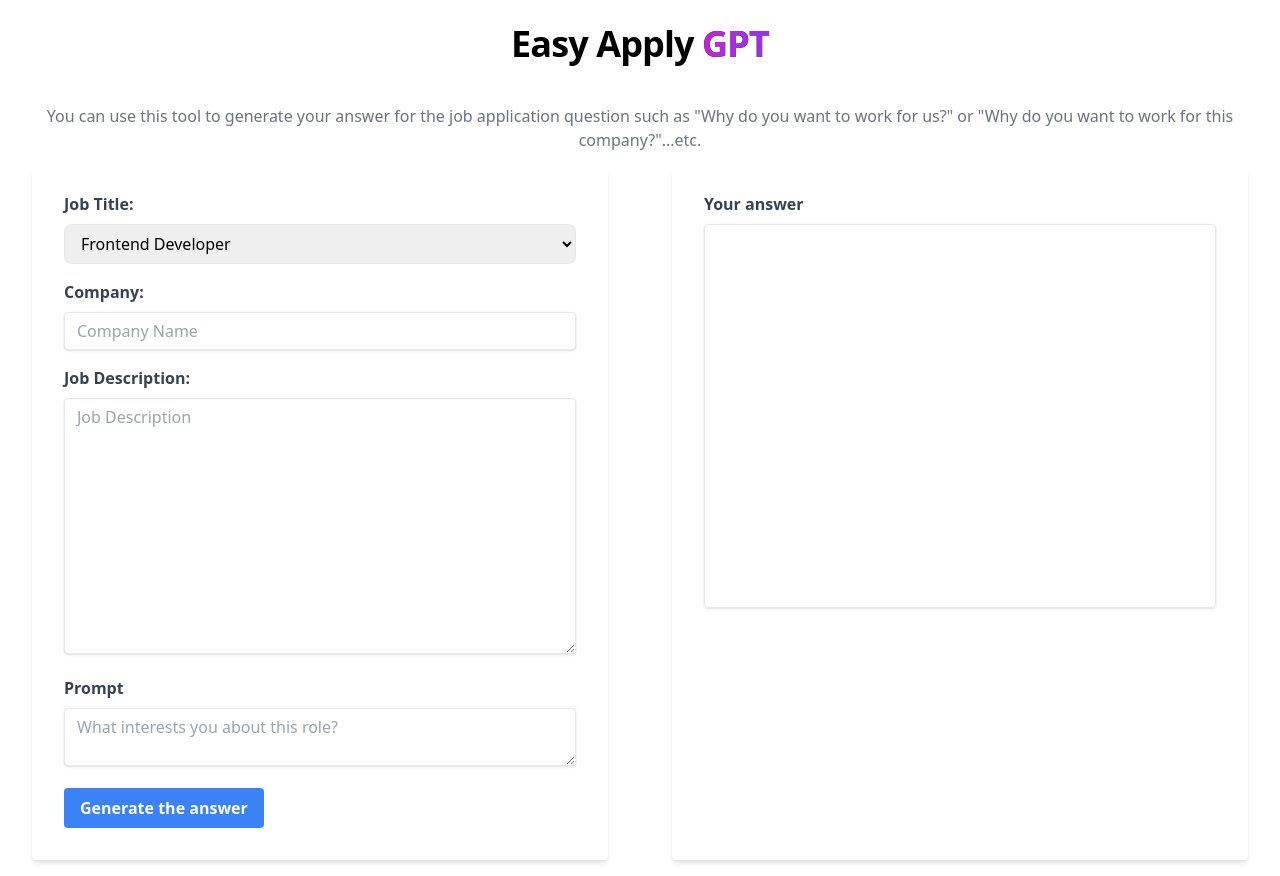
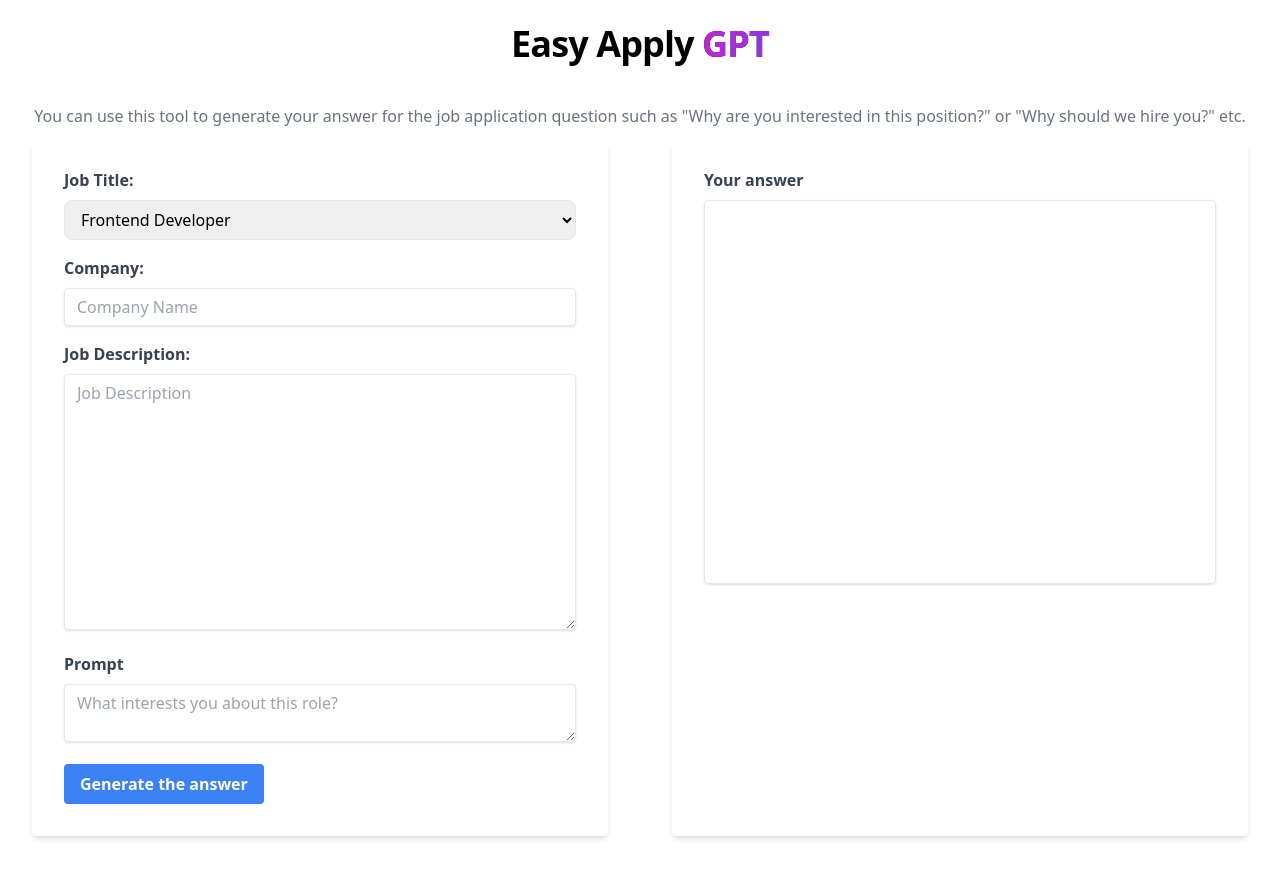
Before and after one commit to davidyen-888/easyapply-gpt, a Next.js app: page / in a window 1280 px wide. After the commit the page ends 852 px from the top, so only its background shows below. Built offline with nearby package versions, Linux system fonts and the light colour scheme; no server answers.

Commit message:
Add README and word update

```diff
--- a/src/pages/index.tsx
+++ b/src/pages/index.tsx
@@ -114,8 +114,8 @@ export default function Home({ apiKey }: { apiKey: string }) {
         </div>
         <h3 className="text-center text-gray-500 mb-4 mx-auto">
           You can use this tool to generate your answer for the job application
-          question such as "Why do you want to work for us?" or "Why do you want
-          to work for this company?"...etc.
+          question such as "Why are you interested in this position?" or "Why
+          should we hire you?" etc.
         </h3>
         <div className="mx-auto flex md:flex-row flex-col justify-center">
           <form
```
Also changed, not shown: 2 other files (tests, documents, lock files or other folders).
